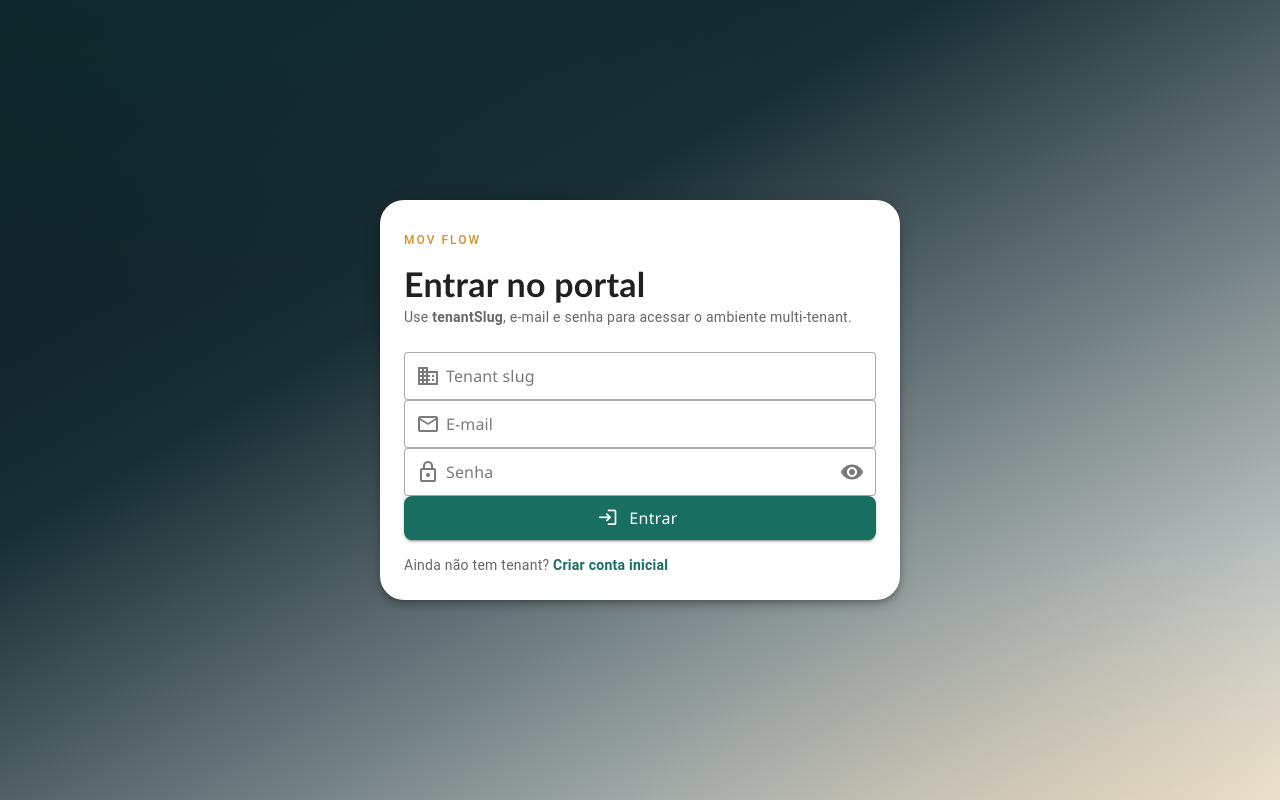
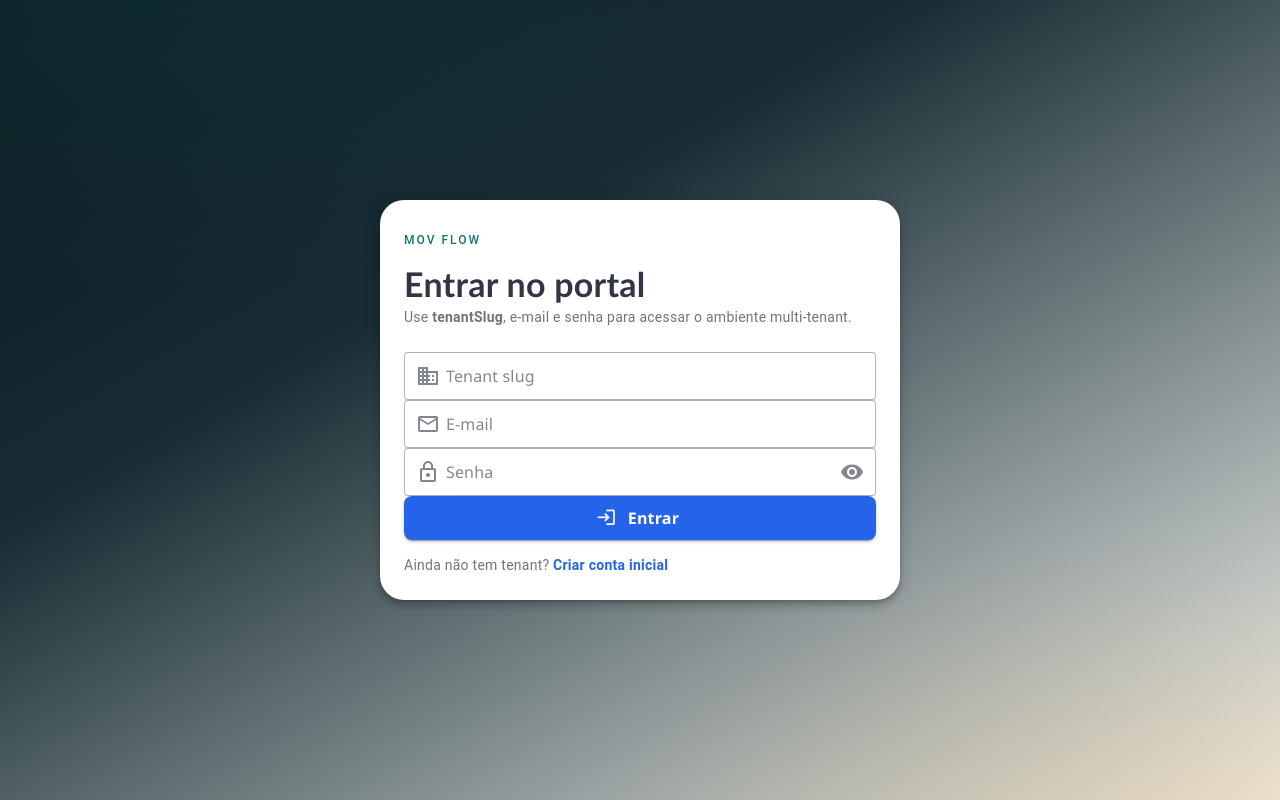
Before and after one commit to PatrickSimoes/frontend-mov-flow, a Vue app: page /login in a window 1280 px wide. Built offline with nearby package versions, Linux system fonts and the light colour scheme; no server answers; a small style sheet from the web is missing.

Commit message:
feat(ui): centralize theme tokens and color mode handling

```diff
--- /dev/null
+++ b/src/components/ui/ThemeModeMenu.vue
@@ -0,0 +1,47 @@
+<template>
+  <v-menu location="bottom end" offset="8">
+    <template #activator="{ props }">
+      <v-btn
+        v-bind="props"
+        :aria-label="`Tema atual: ${activeOption?.title ?? 'Seguir sistema'}`"
+        :icon="activeOption?.icon ?? 'mdi-circle-half-full'"
+        size="small"
+        variant="text"
+      />
+    </template>
+
+    <v-card min-width="300">
+      <v-card-item subtitle="Escolha como deseja visualizar o sistema." title="Aparencia" />
+
+      <v-divider />
+
+      <v-list density="comfortable" nav>
+        <v-list-item
+          v-for="option in themeOptions"
+          :key="option.value"
+          :active="preference === option.value"
+          :prepend-icon="option.icon"
+          @click="setPreference(option.value)"
+        >
+          <v-list-item-title>{{ option.title }}</v-list-item-title>
+          <v-list-item-subtitle>{{ option.subtitle }}</v-list-item-subtitle>
+
+          <template #append>
+            <v-icon
+              v-if="preference === option.value"
+              color="primary"
+              icon="mdi-check-circle"
+              size="18"
+            />
+          </template>
+        </v-list-item>
+      </v-list>
+    </v-card>
+  </v-menu>
+</template>
+
+<script setup lang="ts">
+  import { useThemePreference } from '@/composables/useThemePreference'
+
+  const { preference, themeOptions, activeOption, setPreference } = useThemePreference()
+</script>
--- /dev/null
+++ b/src/composables/useThemePreference.ts
@@ -0,0 +1,124 @@
+import { computed, onBeforeUnmount, onMounted, ref } from 'vue'
+import { useTheme } from 'vuetify'
+
+export type ThemePreference = 'system' | 'light' | 'dark'
+
+interface ThemeOption {
+  value: ThemePreference
+  title: string
+  subtitle: string
+  icon: string
+}
+
+const STORAGE_KEY = 'mov-flow.theme-preference'
+const SYSTEM_QUERY = '(prefers-color-scheme: dark)'
+
+const themeOptions: ThemeOption[] = [
+  {
+    value: 'system',
+    title: 'Seguir sistema',
+    subtitle: 'Usa o tema configurado no seu dispositivo.',
+    icon: 'mdi-circle-half-full',
+  },
+  {
+    value: 'light',
+    title: 'Claro',
+    subtitle: 'Visual claro para ambientes mais iluminados.',
+    icon: 'mdi-white-balance-sunny',
+  },
+  {
+    value: 'dark',
+    title: 'Escuro',
+    subtitle: 'Visual escuro confortavel para longas jornadas.',
+    icon: 'mdi-weather-night',
+  },
+]
+
+function isThemePreference (value: string): value is ThemePreference {
+  return value === 'system' || value === 'light' || value === 'dark'
+}
+
+function getSystemPrefersDark (): boolean {
+  if (typeof window === 'undefined') {
+    return false
+  }
+  return window.matchMedia(SYSTEM_QUERY).matches
+}
+
+function readStoredPreference (): ThemePreference {
+  if (typeof window === 'undefined') {
+    return 'system'
+  }
+  const rawValue = window.localStorage.getItem(STORAGE_KEY)?.trim().toLowerCase()
+  if (!rawValue || !isThemePreference(rawValue)) {
+    return 'system'
+  }
+  return rawValue
+}
+
+function resolveThemeName (preference: ThemePreference): 'movFlowLight' | 'movFlowDark' {
+  if (preference === 'light') {
+    return 'movFlowLight'
+  }
+  if (preference === 'dark') {
+    return 'movFlowDark'
+  }
+  return getSystemPrefersDark() ? 'movFlowDark' : 'movFlowLight'
+}
+
+function writeStoredPreference (preference: ThemePreference) {
+  if (typeof window === 'undefined') {
+    return
+  }
+  window.localStorage.setItem(STORAGE_KEY, preference)
+}
+
+export function useThemePreference () {
+  const theme = useTheme()
+  const preference = ref<ThemePreference>(readStoredPreference())
+
+  const themeName = computed(() => resolveThemeName(preference.value))
+  const isDark = computed(() => themeName.value === 'movFlowDark')
+  const activeOption = computed(() => {
+    return themeOptions.find(option => option.value === preference.value) ?? themeOptions[0]
+  })
+
+  function applyTheme () {
+    theme.global.name.value = themeName.value
+  }
+
+  function setPreference (nextPreference: ThemePreference) {
+    preference.value = nextPreference
+    writeStoredPreference(nextPreference)
+    applyTheme()
+  }
+
+  function handleSystemThemeChange () {
+    if (preference.value !== 'system') {
+      return
+    }
+    applyTheme()
+  }
+
+  onMounted(() => {
+    applyTheme()
+    if (typeof window !== 'undefined') {
+      window.matchMedia(SYSTEM_QUERY).addEventListener('change', handleSystemThemeChange)
+    }
+  })
+
+  onBeforeUnmount(() => {
+    if (typeof window !== 'undefined') {
+      window.matchMedia(SYSTEM_QUERY).removeEventListener('change', handleSystemThemeChange)
+    }
+  })
+
+  return {
+    preference,
+    themeOptions,
+    themeName,
+    isDark,
+    activeOption,
+    setPreference,
+  }
+}
--- a/src/plugins/vuetify.ts
+++ b/src/plugins/vuetify.ts
@@ -1,49 +1,12 @@
-/**
- * plugins/vuetify.ts
- *
- * Framework documentation: https://vuetifyjs.com`
- */
-
-// Composables
 import { createVuetify } from 'vuetify'
-// Styles
+import { movFlowComponentDefaults, movFlowThemes } from '@/theme/vuetify-theme'
 import '@mdi/font/css/materialdesignicons.css'
 import 'vuetify/styles'
 
-// https://vuetifyjs.com/en/introduction/why-vuetify/#feature-guides
 export default createVuetify({
-  defaults: {
-    VBtn: {
-      rounded: 'lg',
-      style: 'text-transform: none; letter-spacing: 0.02em;',
-    },
-    VCard: {
-      rounded: 'xl',
-    },
-    VTextField: {
-      density: 'comfortable',
-      hideDetails: 'auto',
-    },
-  },
+  defaults: movFlowComponentDefaults,
   theme: {
     defaultTheme: 'movFlowLight',
-    themes: {
-      movFlowLight: {
-        dark: false,
-        colors: {
-          'background': '#f3f6ef',
-          'surface': '#ffffff',
-          'surface-variant': '#e9efe5',
-          'primary': '#196e62',
-          'secondary': '#d68e26',
-          'success': '#228b6b',
-          'warning': '#b97318',
-          'error': '#b44135',
-          'info': '#2f5f91',
-          'on-primary': '#ffffff',
-          'on-secondary': '#ffffff',
-        },
-      },
-    },
+    themes: movFlowThemes,
   },
 })
--- a/src/styles/main.scss
+++ b/src/styles/main.scss
@@ -2,6 +2,25 @@
   --app-display-font: 'Space Grotesk', 'Trebuchet MS', sans-serif;
   --app-text-font: 'Space Grotesk', 'Segoe UI', sans-serif;
   --app-code-font: 'JetBrains Mono', 'Courier New', monospace;
+
+  --mf-space-1: 0.25rem;
+  --mf-space-2: 0.5rem;
+  --mf-space-3: 0.75rem;
+  --mf-space-4: 1rem;
+  --mf-space-5: 1.25rem;
+  --mf-space-6: 1.5rem;
+  --mf-space-8: 2rem;
+  --mf-space-10: 2.5rem;
+
+  --mf-radius-sm: 0.5rem;
+  --mf-radius-md: 0.75rem;
+  --mf-radius-lg: 1rem;
+  --mf-radius-xl: 1.25rem;
+
+  --mf-shadow-sm: 0 2px 10px rgb(15 23 42 / 7%);
+  --mf-shadow-md: 0 8px 24px rgb(15 23 42 / 10%);
+
+  --mf-layout-max-width: 1540px;
 }
 
 html,
@@ -13,12 +32,13 @@ body,
 body {
   margin: 0;
   font-family: var(--app-text-font);
-  background: rgb(243 246 239);
-  color: rgb(28 37 39);
+  background: rgb(var(--v-theme-background));
+  color: rgb(var(--v-theme-text-primary));
 }
 
 .v-application {
   font-family: var(--app-text-font);
+  color: rgb(var(--v-theme-text-primary));
 }
 
 h1,
@@ -42,3 +62,34 @@ pre,
 .text-mono {
   font-family: var(--app-code-font) !important;
 }
+
+a {
+  color: rgb(var(--v-theme-primary));
+  text-decoration: none;
+}
+
+a:hover {
+  text-decoration: underline;
+}
+
+.app-page-container {
+  margin-inline: auto;
+  max-width: var(--mf-layout-max-width);
+  padding: clamp(0.75rem, 1.5vw, 1.5rem);
+  width: 100%;
+}
+
+.surface-card {
+  border: 1px solid rgb(var(--v-theme-border));
+  box-shadow: var(--mf-shadow-sm);
+}
+
+.surface-card--raised {
+  box-shadow: var(--mf-shadow-md);
+}
+
+.table-wrapper {
+  border: 1px solid rgb(var(--v-theme-border));
+  border-radius: var(--mf-radius-lg);
+  overflow: hidden;
+}
--- /dev/null
+++ b/src/theme/vuetify-theme.ts
@@ -0,0 +1,93 @@
+import type { ThemeDefinition } from 'vuetify'
+
+export const movFlowComponentDefaults = {
+  VAppBar: {
+    elevation: 0,
+  },
+  VBtn: {
+    rounded: 'lg',
+    style: 'text-transform: none; letter-spacing: 0.01em; font-weight: 600;',
+  },
+  VCard: {
+    rounded: 'lg',
+    elevation: 0,
+  },
+  VChip: {
+    rounded: 'pill',
+  },
+  VDialog: {
+    maxWidth: 680,
+  },
+  VSelect: {
+    variant: 'outlined',
+    density: 'comfortable',
+    hideDetails: 'auto',
+  },
+  VTextField: {
+    variant: 'outlined',
+    density: 'comfortable',
+    hideDetails: 'auto',
+  },
+  VTextarea: {
+    variant: 'outlined',
+    density: 'comfortable',
+    hideDetails: 'auto',
+  },
+}
+
+export const movFlowLightTheme: ThemeDefinition = {
+  dark: false,
+  colors: {
+    'primary': '#2563eb',
+    'secondary': '#0f766e',
+    'success': '#15803d',
+    'warning': '#b45309',
+    'error': '#b91c1c',
+    'info': '#0369a1',
+    'background': '#f4f7fb',
+    'surface': '#ffffff',
+    'surface-variant': '#eef2f8',
+    'border': '#d7deea',
+    'divider': '#e4e9f2',
+    'text-primary': '#111827',
+    'text-secondary': '#5b6475',
+    'on-primary': '#ffffff',
+    'on-secondary': '#ffffff',
+    'on-success': '#ffffff',
+    'on-warning': '#ffffff',
+    'on-error': '#ffffff',
+    'on-surface': '#111827',
+    'on-background': '#111827',
+  },
+}
+
+export const movFlowDarkTheme: ThemeDefinition = {
+  dark: true,
+  colors: {
+    'primary': '#60a5fa',
+    'secondary': '#2dd4bf',
+    'success': '#4ade80',
+    'warning': '#fbbf24',
+    'error': '#f87171',
+    'info': '#38bdf8',
+    'background': '#0f172a',
+    'surface': '#111b2f',
+    'surface-variant': '#16233a',
+    'border': '#27334a',
+    'divider': '#233049',
+    'text-primary': '#e5e7eb',
+    'text-secondary': '#9ba5ba',
+    'on-primary': '#0f172a',
+    'on-secondary': '#052e2b',
+    'on-success': '#052e16',
+    'on-warning': '#1f1300',
+    'on-error': '#2a1010',
+    'on-surface': '#f5f7fb',
+    'on-background': '#f5f7fb',
+  },
+}
+
+export const movFlowThemes = {
+  movFlowLight: movFlowLightTheme,
+  movFlowDark: movFlowDarkTheme,
+}
```
